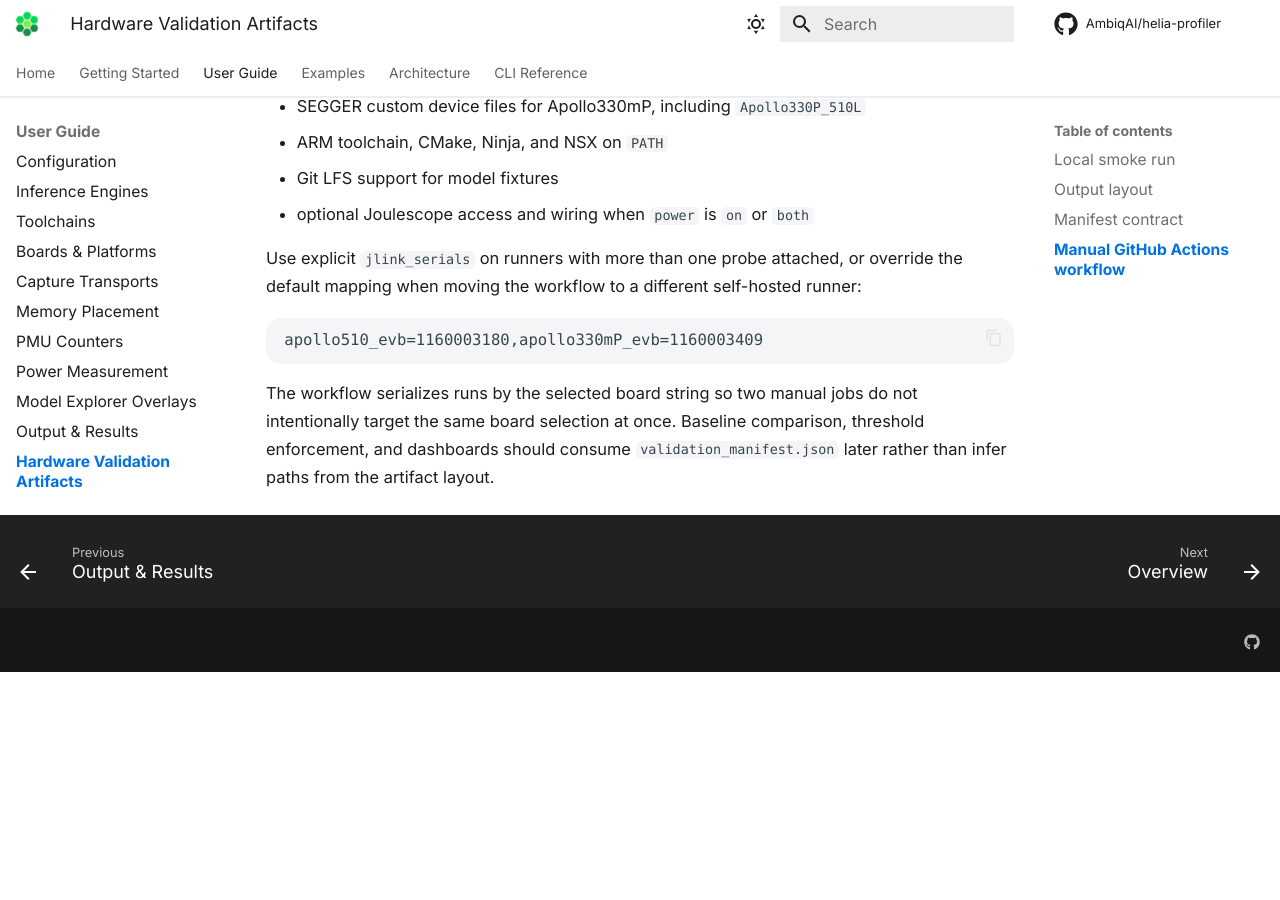
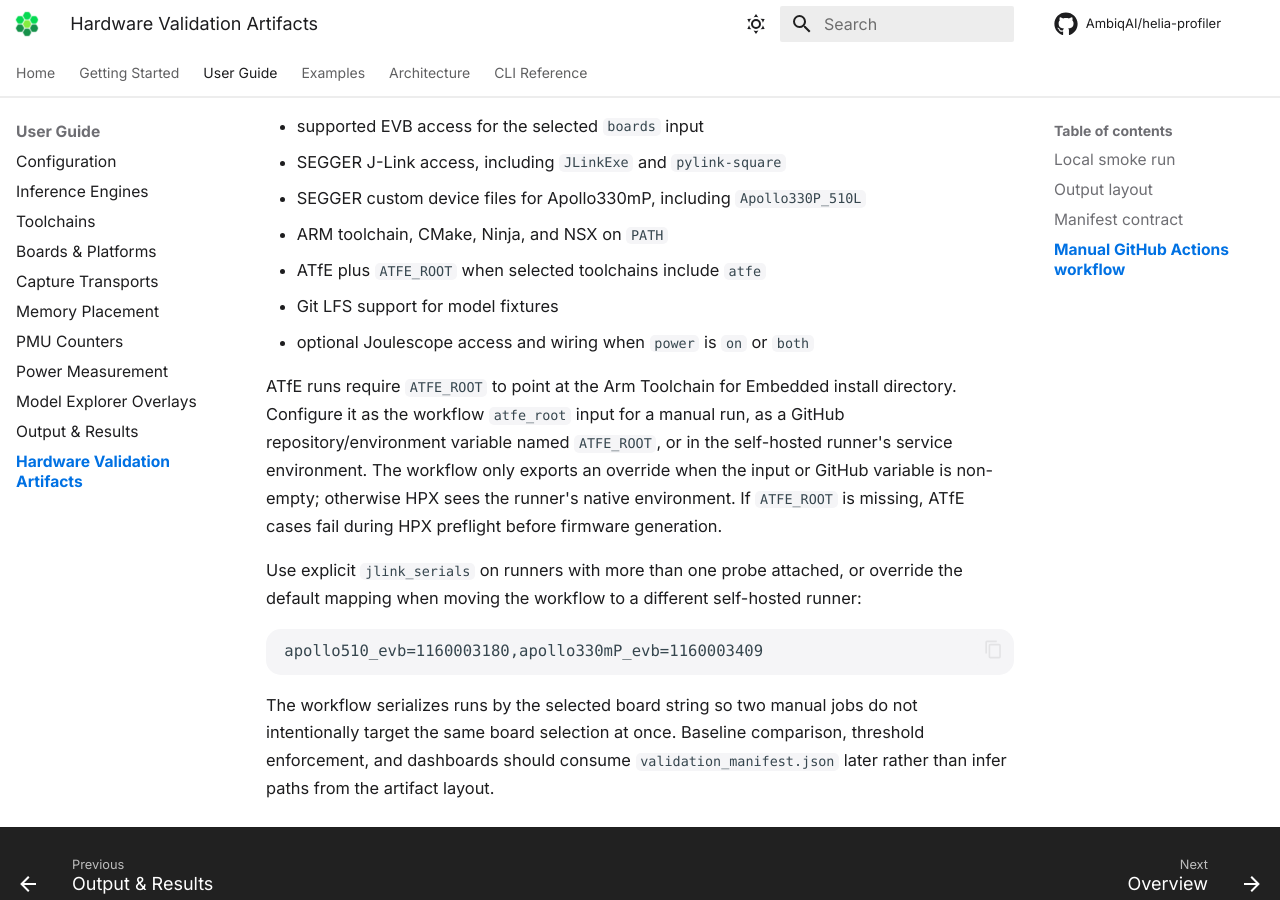
Before and after one commit to AmbiqAI/helia-profiler, an MkDocs documentation site: the page built from docs/guide/hardware-ci.md, in a window 1280 px wide and 900 px high, scrolled down 5141 px. Built offline with MkDocs 1.6.1 and Material for MkDocs 9.7.7, drawn with Linux system fonts in a browser that asks for light colours; some web fonts are replaced; comment, search, counter and statistics services are not loaded; before the commit the page ends 5813 px from its top, so only the background shows below that; some of the changed text lies outside the part shown.

Commit message:
fix(validation): configure ATFE_ROOT for hardware workflow

```diff
--- a/docs/guide/hardware-ci.md
+++ b/docs/guide/hardware-ci.md
@@ -146,6 +146,9 @@ only that axis.
 - `engines`: optional comma-separated engines such as `helia-rt` or `helia-aot`
 - `toolchains`: optional comma-separated toolchains such as
   `arm-none-eabi-gcc,armclang,atfe`
+- `atfe_root`: optional ATfE install directory; when empty, the workflow uses
+  a GitHub variable named `ATFE_ROOT` if present and otherwise leaves the
+  runner's existing environment untouched
 - `transports`: optional comma-separated transports such as `rtt`, `uart`, `swo`,
   or `usb_cdc`
 - `memories`: optional comma-separated placement presets such as `auto`, `tcm`,
@@ -227,8 +230,17 @@ The runner must already provide:
 - SEGGER J-Link access, including `JLinkExe` and `pylink-square`
 - SEGGER custom device files for Apollo330mP, including `Apollo330P_510L`
 - ARM toolchain, CMake, Ninja, and NSX on `PATH`
+- ATfE plus `ATFE_ROOT` when selected toolchains include `atfe`
 - Git LFS support for model fixtures
 - optional Joulescope access and wiring when `power` is `on` or `both`
+
+ATfE runs require `ATFE_ROOT` to point at the Arm Toolchain for Embedded install
+directory. Configure it as the workflow `atfe_root` input for a manual run, as
+a GitHub repository/environment variable named `ATFE_ROOT`, or in the
+self-hosted runner's service environment. The workflow only exports an override
+when the input or GitHub variable is non-empty; otherwise HPX sees the runner's
+native environment. If `ATFE_ROOT` is missing, ATfE cases fail during HPX
+preflight before firmware generation.
 
 Use explicit `jlink_serials` on runners with more than one probe attached, or
 override the default mapping when moving the workflow to a different
```
Also changed, not shown: 1 other file.
